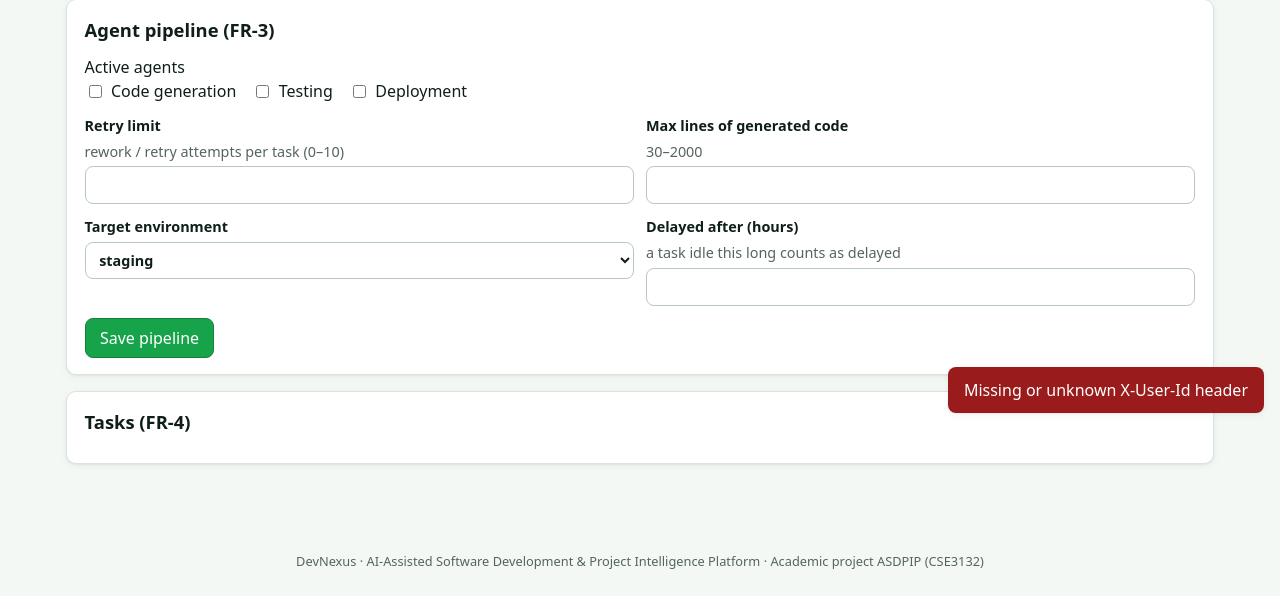
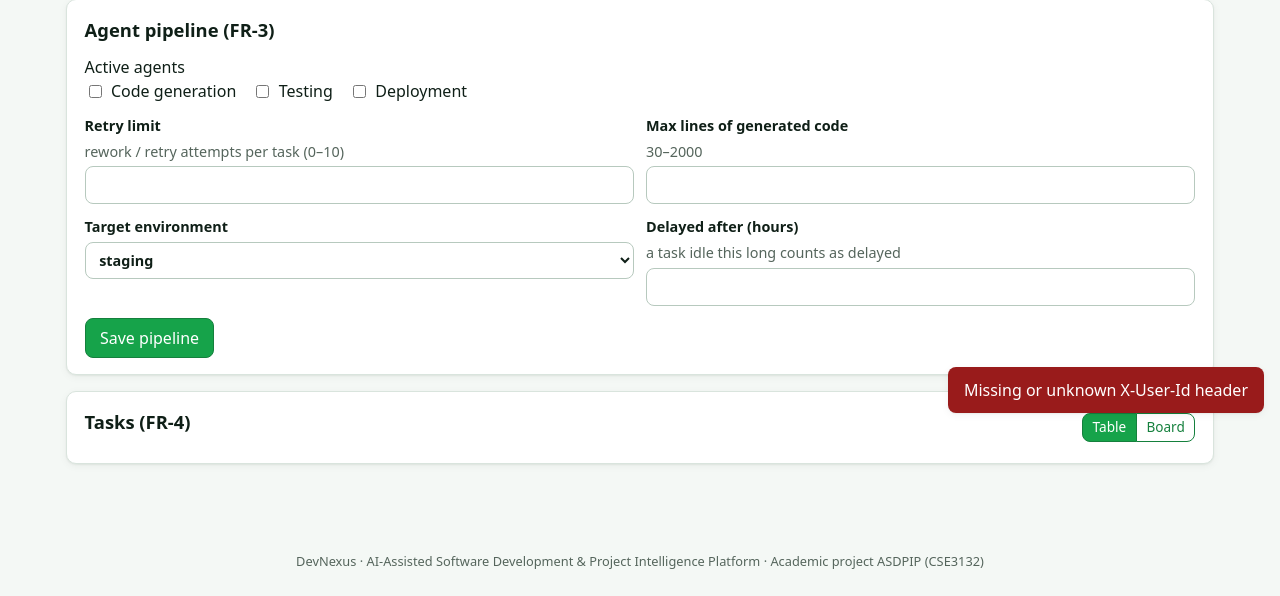
Before and after one commit to AryanRajguru22/DevNexus, a FastAPI app: page /projects/1 in a window 1280 px wide. Shown: the part 371-967 px from the top of the page. Run offline with FastAPI, Linux system fonts and the light colour scheme.

Commit message:
UI: task board, diff line numbers, rejection comment templates (PLAN-11)

```diff
--- a/app/web/static/css/app.css
+++ b/app/web/static/css/app.css
@@ -122,6 +122,24 @@ tr:last-child td { border-bottom: none; }
 details summary { cursor: pointer; font-weight: 600; }
 .unread td:first-child { border-left: 4px solid var(--green-500); }
 
+/* PLAN-11: table/board toggle, task board, numbered diff, rejection templates */
+.segmented { display: inline-flex; } .segmented button { border-radius: 0; } .segmented button + button { margin-left: -1px; }
+.segmented button:first-child { border-radius: var(--radius-md) 0 0 var(--radius-md); } .segmented button:last-child { border-radius: 0 var(--radius-md) var(--radius-md) 0; }
+.segmented button[aria-pressed="true"] { background: var(--green-600); color: var(--white); }
+.board { display: grid; grid-template-columns: repeat(4, minmax(0, 1fr)); gap: var(--space-3); }
+.board-col { background: var(--slate-100); border-radius: var(--radius-md); padding: var(--space-2); display: grid; gap: var(--space-2); align-content: start; border-top: 3px solid var(--slate-300); }
+.board-col.g-in_progress { border-top-color: var(--blue-600); } .board-col.g-completed { border-top-color: var(--green-600); } .board-col.g-failed { border-top-color: var(--red-600); }
+.board-col h3 { font-size: .9rem; margin: 0; display: flex; justify-content: space-between; }
+.board-col .count { background: var(--white); border-radius: 999px; padding: 0 .5rem; font-size: .8rem; }
+.board-col .empty { padding: var(--space-2) 0; font-size: .85rem; margin: 0; }
+.board-card { display: grid; gap: var(--space-1); background: var(--card); border: 1px solid var(--line); border-radius: var(--radius-md); padding: var(--space-2); color: var(--ink); text-decoration: none; overflow-wrap: anywhere; }
+.board-card:hover { border-color: var(--green-600); }
+.diff.numbered > div { display: grid; grid-template-columns: 2.5rem 2.5rem minmax(0, 1fr); }
+.diff .ln { color: var(--muted); text-align: right; padding-right: var(--space-2); user-select: none; border-right: 1px solid rgba(255, 255, 255, .08); }
+.diff .ln + .ln { margin-right: var(--space-2); }
+.diff .code { white-space: pre; }
+.templates { gap: var(--space-2); margin-top: var(--space-1); }
+
 /* Getting-started checklist (PLAN-10, NFR-7): built from API data, hidden once every step is done. */
 .checklist { list-style: none; margin: 0; padding: 0; display: grid; gap: var(--space-2); }
 .checklist li { display: grid; grid-template-columns: 1.5rem minmax(0, 1fr); gap: var(--space-2); align-items: start; }
@@ -135,12 +153,13 @@ details summary { cursor: pointer; font-weight: 600; }
 @media (max-width: 860px) {
   .grid.cols-4, .grid.cols-3 { grid-template-columns: repeat(2, minmax(0, 1fr)); }
   .grid.cols-2 { grid-template-columns: minmax(0, 1fr); }
+  .board { grid-template-columns: repeat(2, minmax(0, 1fr)); }
   .form-grid { grid-template-columns: minmax(0, 1fr); }
   .nav-toggle { display: inline-block; margin-left: auto; }
   .nav { display: none; flex-basis: 100%; flex-direction: column; } .nav.open { display: flex; }
 }
 @media (max-width: 520px) {
-  .grid.cols-4, .grid.cols-3 { grid-template-columns: minmax(0, 1fr); }
+  .grid.cols-4, .grid.cols-3, .board { grid-template-columns: minmax(0, 1fr); }
   .user-switch { flex-basis: 100%; } .user-switch select { flex: 1; max-width: none; }
   .container { padding-left: var(--space-3); padding-right: var(--space-3); }
 }
--- a/app/web/static/js/app.js
+++ b/app/web/static/js/app.js
@@ -251,7 +251,34 @@
         h('thead', {}, h('tr', {}, ['#', 'Title', 'Status', 'Group', 'Runs', 'Last change'].map((c) => h('th', {}, c)))),
         h('tbody', {}, tasks.map((t) => h('tr', {}, h('td', {}, t.task_id), h('td', {}, h('a', { href: `/tasks/${t.task_id}` }, t.title)), h('td', {}, badge(t.status)),
           h('td', {}, t.status_group.replace('_', ' ')), h('td', {}, t.run_count), h('td', {}, when(t.status_changed_at)))))) : empty('No tasks yet.'));
+      renderBoard(tasks);
     }
+    // PLAN-11: board view of the same task list, one column per FR-6 status group. Counts come from the same
+    // array as the table, so the two views always agree.
+    const GROUPS = [['queued', 'Queued'], ['in_progress', 'In progress'], ['completed', 'Completed'], ['failed', 'Failed']];
+    function renderBoard(tasks) {
+      put($('#task-board'), GROUPS.map(([key, label]) => {
+        const items = tasks.filter((t) => t.status_group === key);
+        return h('section', { class: `board-col g-${key}`, 'aria-label': `${label}: ${items.length}` },
+          h('h3', {}, label, ' ', h('span', { class: 'count', 'data-group': key }, items.length)),
+          items.length ? items.map((t) => h('a', { class: 'board-card', href: `/tasks/${t.task_id}` },
+            h('span', { class: 'muted' }, `#${t.task_id}`), ' ', h('strong', {}, t.title),
+            h('div', { class: 'row' }, badge(t.status), h('small', {}, `${t.run_count} run(s)`)))) : h('p', { class: 'empty' }, 'None'));
+      }));
+    }
+    const VIEW_KEY = 'devnexus.task-view';
+    function setView(view) {
+      const board = view === 'board';
+      $('#task-board').hidden = !board;
+      $('#task-table').hidden = board;
+      $('#view-board').setAttribute('aria-pressed', String(board));
+      $('#view-table').setAttribute('aria-pressed', String(!board));
+      try { localStorage.setItem(VIEW_KEY, view); } catch (_) { /* per-browser convenience only */ }
+    }
+    $('#view-table').addEventListener('click', () => setView('table'));
+    $('#view-board').addEventListener('click', () => setView('board'));
+    try { setView(localStorage.getItem(VIEW_KEY) === 'board' ? 'board' : 'table'); } catch (_) { setView('table'); }
+
     // PLAN-09: edit / approve requirements and edit project details (PATCH endpoints, contract C-3). PM only.
     function reqActions(r) {
       if (r.status !== 'Draft') return h('span', { class: 'muted' }, '—');
@@ -462,12 +489,27 @@
         const d = await api(`/api/tasks/${tid}/diff`);
         put($('#diff'), h('p', { class: 'muted' }, 'Branch ', h('code', {}, d.branch), ` → ${d.base}. Agents commit only to this feature branch; nothing is merged until deployment is authorised.`),
           d.files.length ? d.files.map((f) => h('details', { open: true }, h('summary', {}, f.path),
-            h('pre', { class: 'diff' }, f.diff.split('\n').map((line) => h('div', { class: line.startsWith('+') && !line.startsWith('+++') ? 'add' : line.startsWith('-') && !line.startsWith('---') ? 'del' : line.startsWith('@@') || line.startsWith('---') || line.startsWith('+++') ? 'meta' : '' }, line || ' '))))) : empty('No differences against main (already merged).'));
+            h('pre', { class: 'diff numbered' }, diffRows(f.diff).map(([kind, oldNo, newNo, text]) =>
+              h('div', { class: kind }, h('span', { class: 'ln', 'aria-hidden': 'true' }, oldNo), h('span', { class: 'ln', 'aria-hidden': 'true' }, newNo), h('span', { class: 'code' }, text || ' ')))))) : empty('No differences against main (already merged).'));
       } catch (e) {
         put($('#diff'), empty(e.message));
       }
     }
 
+    // PLAN-11: one-click rejection comments. They only fill the textarea; the developer still reviews and submits.
+    const REJECT_TEMPLATES = [
+      'Does not meet the requirement: ',
+      'Add input validation for empty or malformed payloads.',
+      'Handle errors explicitly instead of failing silently.',
+      'Add or strengthen tests for this behaviour.',
+      'Simplify: the code is longer than it needs to be.',
+    ];
+    put($('#reject-templates'), REJECT_TEMPLATES.map((text) => h('button', { type: 'button', class: 'secondary small', onclick: () => {
+      const box = $('#reject-form').comments;
+      box.value = box.value.trim() ? `${box.value.trim()}\n${text}` : text;
+      box.focus();
+      box.setSelectionRange(box.value.length, box.value.length);
+    } }, text.replace(/: $/, '…'))));
     $('#reject-cancel').addEventListener('click', () => ($('#reject-form').hidden = true));
     $('#reject-form').addEventListener('submit', (ev) => {
       ev.preventDefault();
@@ -480,6 +522,24 @@
       });
     });
     await load();
+  }
+
+  // Unified diff -> [kind, oldLineNo, newLineNo, text] rows (PLAN-11). Header lines carry no numbers.
+  function diffRows(diff) {
+    let oldNo = 0;
+    let newNo = 0;
+    return diff.split('\n').map((line) => {
+      const hunk = /^@@ -(\d+)(?:,\d+)? \+(\d+)(?:,\d+)? @@/.exec(line);
+      if (hunk) {
+        oldNo = Number(hunk[1]);
+        newNo = Number(hunk[2]);
+        return ['meta', '', '', line];
+      }
+      if (line.startsWith('---') || line.startsWith('+++')) return ['meta', '', '', line];
+      if (line.startsWith('+')) return ['add', '', newNo++, line];
+      if (line.startsWith('-')) return ['del', oldNo++, '', line];
+      return ['', oldNo++, newNo++, line];
+    });
   }
 
   // ---------- reports (FR-10, FR-11) ----------
--- a/app/web/templates/project.html
+++ b/app/web/templates/project.html
@@ -58,7 +58,13 @@
 </section>
 
 <section class="card">
-  <h2>Tasks (FR-4)</h2>
+  <div class="row spread"><h2>Tasks (FR-4)</h2>
+    <div class="segmented" role="group" aria-label="Task view">
+      <button type="button" class="secondary small" id="view-table" aria-pressed="true">Table</button>
+      <button type="button" class="secondary small" id="view-board" aria-pressed="false">Board</button>
+    </div>
+  </div>
+  <div id="task-board" class="board" hidden></div>
   <div id="task-table" class="table-wrap"></div>
   <form id="task-form" class="form-grid" hidden>
     <h3 class="full">Create a task from a requirement</h3>
--- a/app/web/templates/task.html
+++ b/app/web/templates/task.html
@@ -10,7 +10,9 @@
   <h2>Actions</h2>
   <div class="row" id="actions"></div>
   <form id="reject-form" class="form-grid" hidden>
-    <label class="field full">Reason for rejection (sent to the agent as rework feedback)<textarea name="comments" required rows="2" maxlength="2000"></textarea></label>
+    <div class="full"><span class="hint">Quick comments (click to add):</span>
+      <div class="row templates" id="reject-templates"></div></div>
+    <label class="field full">Reason for rejection (sent to the agent as rework feedback)<textarea name="comments" required rows="3" maxlength="2000"></textarea></label>
     <div class="full row"><button type="submit" class="danger">Reject and send back for rework</button><button type="button" class="secondary" id="reject-cancel">Cancel</button></div>
   </form>
   <p class="muted" id="actions-note"></p>
```
